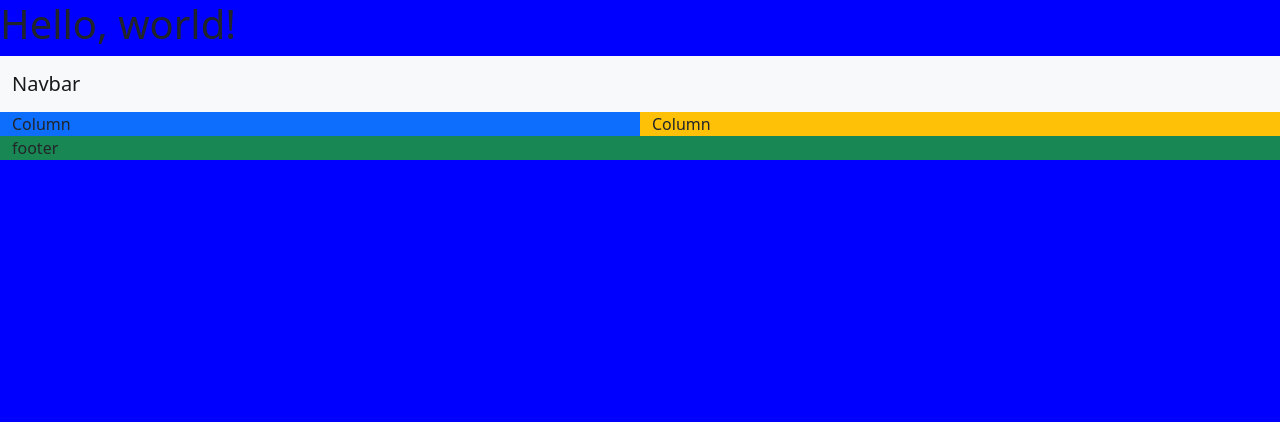
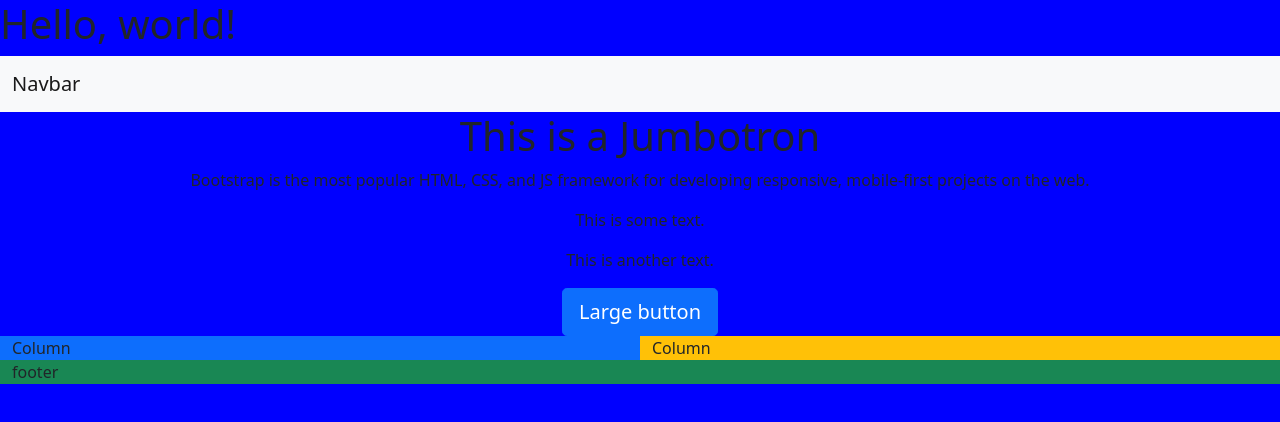
Before and after one commit to lunapartida/collab-with-danu, a plain HTML site: page index.html in a window 1280 px wide. Drawn offline with nearby package versions, Linux system fonts and the light colour scheme.

Commit message:
commiting jumbotron

```diff
--- a/css/styles.css
+++ b/css/styles.css
@@ -39,4 +39,4 @@
     body {
       background-color: gold;
     }
-  }
+  } /*
--- a/index.html
+++ b/index.html
@@ -21,6 +21,17 @@
     <a class="navbar-brand" href="#">Navbar</a>
   </div>
 </nav>
+
+<div class="row">
+  <div class="jumbotron text-center">
+      <h1>This is a Jumbotron </h1>
+      <p>Bootstrap is the most popular HTML, CSS, and JS framework for developing
+      responsive, mobile-first projects on the web.</p>
+      <p>This is some text.</p>
+      <p>This is another text.</p>
+      <button type="button" class="btn btn-primary btn-lg">Large button</button>
+  </div>
+</div>
 
     <div class="container-fluid">
       <div class="row">
```
